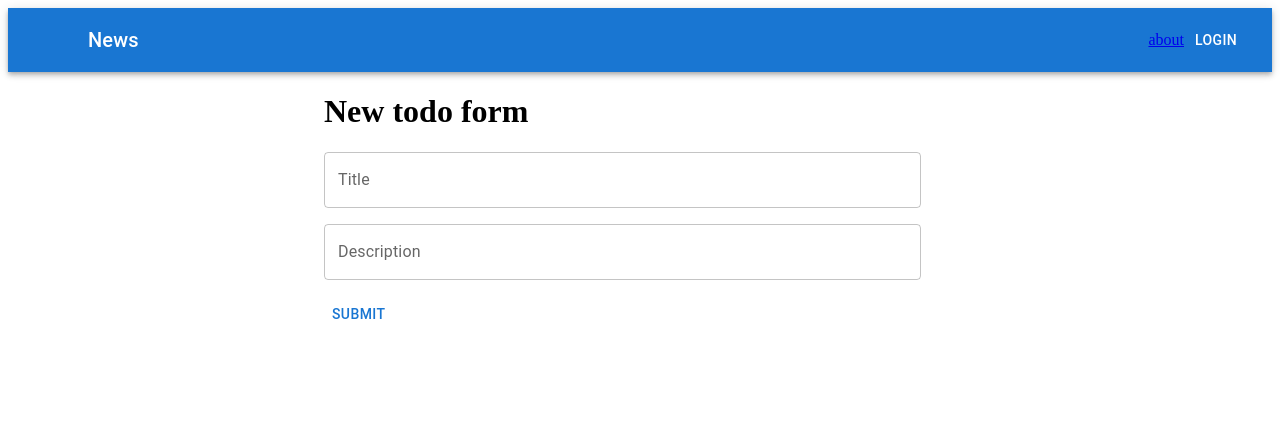
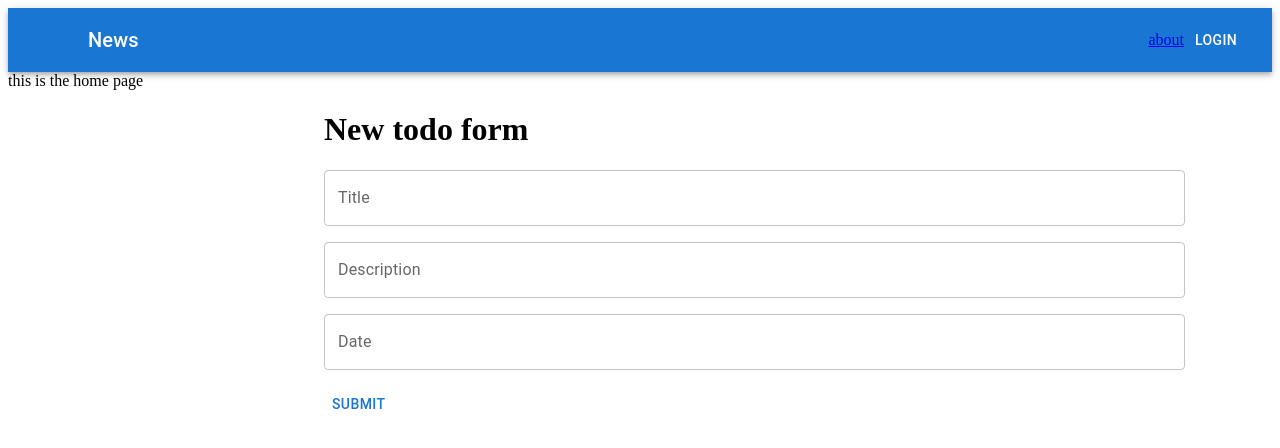
Before and after one commit to dy0917/2025class2miniproject2, a React (Vite) app in the folder todoList/: page / in a window 1280 px wide. Shown: the top 448 px of the page. Built offline with nearby package versions, Linux system fonts and the light colour scheme; no server answers; some icons are missing.

Commit message:
Ready to add another model

```diff
--- a/todoList/src/Components/TodoSubmitForm.jsx
+++ b/todoList/src/Components/TodoSubmitForm.jsx
@@ -3,7 +3,11 @@ import { TodoContext } from "../Context/TodoContext";
 import { TextField, Button, Grid } from "@mui/material";
 
 export default function TodoSubmitForm() {
-  const [originFormData, setOriginFormData] = useState({ title: "", desc: "" });
+  const [originFormData, setOriginFormData] = useState({
+    title: "",
+    desc: "",
+    date: "",
+  });
   const { addTodo } = useContext(TodoContext);
   const todoSubmit = (event) => {
     event.preventDefault();
@@ -43,6 +47,18 @@ export default function TodoSubmitForm() {
             }}
           />
         </Grid>
+        <Grid size={12}>
+          <TextField
+            label="Date"
+            variant="outlined"
+            name="date"
+            value={originFormData.date}
+            sx={{ width: "100%" }}
+            onChange={(e) => {
+              updateFormData({ desc: e.target.value });
+            }}
+          />
+        </Grid>
         <Grid>
           <Button type="submit">Submit</Button>
         </Grid>
--- a/todoList/src/Context/TodoContext.jsx
+++ b/todoList/src/Context/TodoContext.jsx
@@ -28,6 +28,8 @@ export const TodoProvider = (props) => {
 
   useEffect(() => {
     const initData = async () => {
+      //
+      console.log('call api for data')
       const response = await axios.get("api/todos");
       dispatch({ type: "init", payload: response.data });
     };
@@ -50,8 +52,9 @@ export const TodoProvider = (props) => {
     }
   };
 
-  const updateTodo = (index, todo) => {
+  const updateTodo = async (index, todo) => {
     const copiedTodos = [...todos];
+    // await axios.put(`api/todos/${copiedTodos._id}`);
     copiedTodos.splice(index, 1, todo);
     setTodos(copiedTodos);
   };
--- a/todoList/src/Pages/Index.jsx
+++ b/todoList/src/Pages/Index.jsx
@@ -5,6 +5,7 @@ import { Grid } from "@mui/material";
 export default function Index() {
   return (
     <>
+    this is the home page
       <Grid container>
         <Grid offset={3}>
           <TodoSubmitForm />
```
Also changed, not shown: 2 other files (tests, documents, lock files or other folders).
